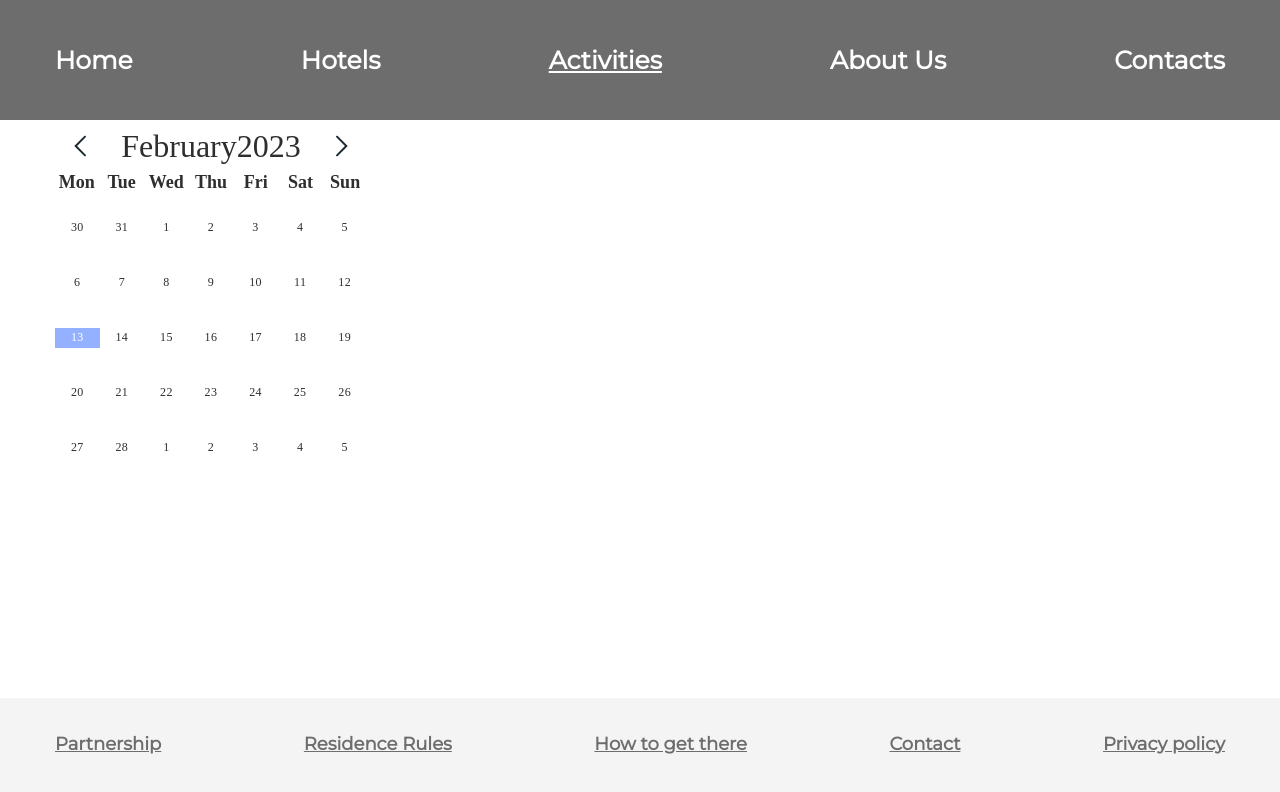
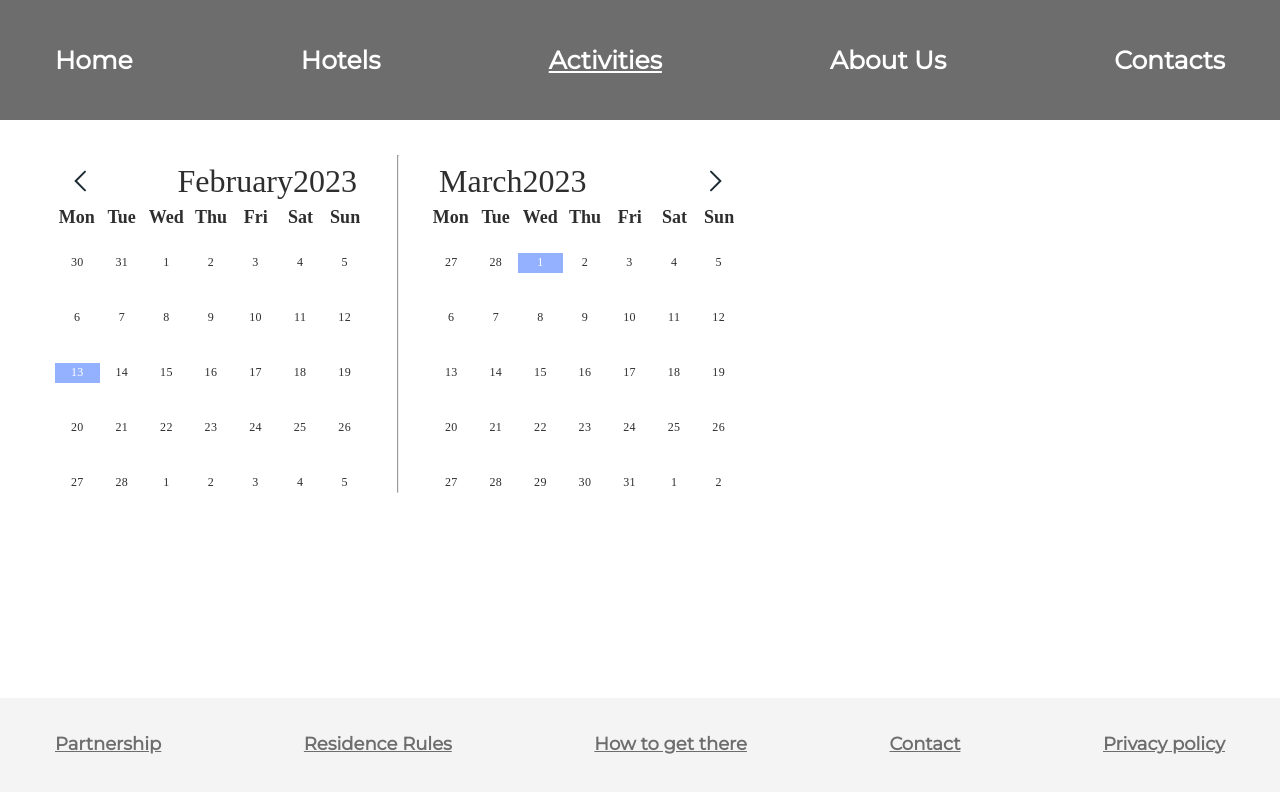
Before and after one commit to Markito97/tourism-aggregator, a React app in the folder client/: page /activities in a window 1280 px wide. Shown: the top 792 px of the page. Built offline with nearby package versions, Linux system fonts and the light colour scheme; a web font is replaced by a local one.

Commit message:
добавил переключение между месяцами

```diff
--- a/client/src/components/DataRangePicker/DataRangePicker.module.css
+++ b/client/src/components/DataRangePicker/DataRangePicker.module.css
@@ -1,3 +1,9 @@
+.container {
+  padding-top: 35px;
+  display: flex;
+  column-gap: 30px;
+}
+
 .calendar {
   width: 312px;
   border-radius: 5px;
--- a/client/src/components/DataRangePicker/DataRangePicker.tsx
+++ b/client/src/components/DataRangePicker/DataRangePicker.tsx
@@ -1,66 +1,81 @@
 import { useCalendar } from '../../hooks/useCalendar'
-import React, { FC } from 'react'
-import { checkDateIsEqual } from '../../utils/date/index'
-
+import React, { FC, useState } from 'react'
+import { checkDateIsEqual, formatDate } from '../../utils/date/index'
 import styles from './DataRangePicker.module.css'
 import { ChevronLeft } from '../../assets/icons/ChevronLeft'
 import { ChevronRight } from '../../assets/icons/ChevronRight'
 
 interface CalendarProps {
   locale?: string
-  selectedDate: Date
-  selectDate: (date: Date) => void
   firstWeekDayNumber?: number
 }
 
 export const DataRangePicker: FC<CalendarProps> = ({
   locale = 'default',
-  selectedDate: date,
-  selectDate,
   firstWeekDayNumber = 2,
 }) => {
-  const { functions, state } = useCalendar({
+  var somedate = new Date()
+  somedate.setMonth(somedate.getMonth() + 1, 30)
+  somedate.setDate(1)
+  const [currentMonths, setCurrentMonths] = useState(new Date())
+  const [nextMoths, setNextMoths] = useState(somedate)
+
+  const [startDate, setStartDate] = useState()
+  const [endDate, setEndDate] = useState()
+
+  console.log(startDate)
+  console.log(endDate)
+
+  const [dateBegin, dateBeginHandlers]: any = useCalendar({
     locale,
-    selectedDate: date,
+    date: currentMonths,
     firstWeekDayNumber,
   })
 
-  console.log(state)
+  const [dateEnd, dateEndHandlers] = useCalendar({
+    locale,
+    date: nextMoths,
+    firstWeekDayNumber,
+  })
+
+  console.log(dateBegin)
 
   return (
+    <div className={styles.container}>
       <div className={styles.calendar}>
+        {/* <div>{formatDate(startDate, 'DD MM YYYY')}</div> */}
         <div className={styles.calendar__header}>
-        <ChevronLeft onClick={() => functions.onClickArrow('left')} />
+          <ChevronLeft onClick={() => dateBeginHandlers.onClickArrow('left')} />
           <div>
-          {state.monthesNames[state.selectedMonth.monthIndex].month}
-          {state.selectedYear}
+            {dateBegin.monthesNames[dateBegin.selectedMonth.monthIndex].month}
+            {dateBegin.selectedYear}
           </div>
-        <ChevronRight onClick={() => functions.onClickArrow('right')} />
         </div>
         <div className="calendar__body">
           <>
             <div className={styles.calendarDaysNames}>
-            {state.weekDaysNames.map((weekDaysName) => (
+              {dateBegin.weekDaysNames.map((weekDaysName: any) => (
                 <div key={weekDaysName.dayShort}>{weekDaysName.dayShort}</div>
               ))}
             </div>
             <div style={{ paddingTop: '25px' }}>
               <div className={styles.calendarDays}>
-              {state.calendarDays.map((day) => {
+                {dateBegin.calendarDays.map((day: any) => {
                   const isSelectedDay = checkDateIsEqual(
                     day.date,
-                  state.selectedDay.date
+                    dateBegin.selectedDay.date
                   )
 
                   const isAdditionalDay =
-                  day.monthIndex !== state.selectedMonth.monthIndex
+                    day.monthIndex !== dateBegin.selectedMonth.monthIndex
 
                   return (
                     <div
                       key={`${day.dayNumber}-${day.monthIndex}`}
                       onClick={() => {
-                      functions.setSelectedDay(day)
-                      selectDate(day.date)
+                        dateBeginHandlers.setSelectedDay(day)
+                        // тут выбор текущей даты
+                        setStartDate(day.date)
                       }}
                       className={[
                         `${styles.calendarDay}`,
@@ -77,5 +92,62 @@ export const DataRangePicker: FC<CalendarProps> = ({
           </>
         </div>
       </div>
+      <hr />
+      <div className={styles.calendar}>
+        {/* <div>{formatDate(endDate, 'DD MM YYYY')}</div> */}
+        <div className={styles.calendar__header}>
+          <div>
+            {dateEnd.monthesNames[dateEnd.selectedMonth.monthIndex].month}
+            {dateEnd.selectedYear}
+          </div>
+          <ChevronRight
+            onClick={() => {
+              dateEndHandlers.onClickArrow('right')
+              dateBeginHandlers.onClickArrow('right')
+            }}
+          />
+        </div>
+        <div className="calendar__body">
+          <>
+            <div className={styles.calendarDaysNames}>
+              {dateEnd.weekDaysNames.map((weekDaysName: any) => (
+                <div key={weekDaysName.dayShort}>{weekDaysName.dayShort}</div>
+              ))}
+            </div>
+            <div style={{ paddingTop: '25px' }}>
+              <div className={styles.calendarDays}>
+                {dateEnd.calendarDays.map((day: any) => {
+                  const isSelectedDay = checkDateIsEqual(
+                    day.date,
+                    dateEnd.selectedDay.date
+                  )
+
+                  const isAdditionalDay =
+                    day.monthIndex !== dateEnd.selectedMonth.monthIndex
+
+                  return (
+                    <div
+                      key={`${day.dayNumber}-${day.monthIndex}`}
+                      onClick={() => {
+                        dateEndHandlers.setSelectedDay(day)
+                        // тут выбор текущей даты
+                        setEndDate(day.date)
+                      }}
+                      className={[
+                        `${styles.calendarDay}`,
+                        isSelectedDay ? `${styles.calendarSelected}` : '',
+                        isAdditionalDay ? 'calendar__additional__day' : '',
+                      ].join(' ')}
+                    >
+                      {day.dayNumber}
+                    </div>
+                  )
+                })}
+              </div>
+            </div>
+          </>
+        </div>
+      </div>
+    </div>
   )
 }
--- a/client/src/hooks/useCalendar.ts
+++ b/client/src/hooks/useCalendar.ts
@@ -10,7 +10,7 @@ import {
 
 interface UseCalendarParams {
   locale?: string
-  selectedDate: Date
+  date: Date
   firstWeekDayNumber?: number
 }
 
@@ -18,7 +18,7 @@ const DAYS_IN_WEEK = 7
 
 export const useCalendar = ({
   locale = 'default',
-  selectedDate: date,
+  date,
   firstWeekDayNumber = 2,
 }: UseCalendarParams) => {
   const [selectedDay, setSelectedDay] = useState(createDate({ date }))
@@ -35,8 +35,6 @@ export const useCalendar = ({
     () => getWeekDaysNames(firstWeekDayNumber, locale),
     []
   )
-
-  console.log(monthesNames)
 
   const days = useMemo(
     () => selectedMonth.createMonthDays(),
@@ -79,6 +77,7 @@ export const useCalendar = ({
 
     for (let i = 0; i < numberOfPrevDays; i += 1) {
       const inverted = numberOfPrevDays - i
+      console.log(inverted)
       result[i] = prevMonthDays[prevMonthDays.length - inverted]
     }
 
@@ -97,6 +96,8 @@ export const useCalendar = ({
     ) {
       result[i] = nextMonthDays[i - totalCalendarDays + numberOfNextDays]
     }
+
+    console.log(result)
 
     return result
   }, [selectedMonth.year, selectedMonth.monthIndex, selectedYear])
@@ -125,8 +126,8 @@ export const useCalendar = ({
     )
   }
 
-  return {
-    state: {
+  return [
+    {
       calendarDays,
       weekDaysNames,
       monthesNames,
@@ -134,10 +135,10 @@ export const useCalendar = ({
       selectedMonth,
       selectedYear,
     },
-    functions: {
+    {
       onClickArrow,
       setSelectedDay,
       setSelectedYear,
     },
-  }
+  ]
 }
--- a/client/src/pages/Activities.tsx
+++ b/client/src/pages/Activities.tsx
@@ -2,14 +2,5 @@ import React from 'react'
 import { DataRangePicker } from '../components/DataRangePicker/DataRangePicker'
 
 export const Activities = (): JSX.Element => {
-  const [selectedDate, setSelectedDay] = React.useState(new Date())
-
-  console.log(selectedDate)
-
-  return (
-    <DataRangePicker
-      selectedDate={selectedDate}
-      selectDate={(date) => setSelectedDay(date)}
-    />
-  )
+  return <DataRangePicker />
 }
--- a/client/src/utils/date/createYear.ts
+++ /dev/null
@@ -1,39 +0,0 @@
-import { createDate } from './createDate'
-import { createMonth } from './createMonth'
-
-interface CreateYearParams {
-  year?: number
-  locale?: string
-  monthNumber?: number
-}
-
-export const createYear = (params?: CreateYearParams) => {
-  const locale = params?.locale ?? 'default'
-
-  const monthCount = 12
-  const today = createDate()
-
-  const year = params?.year ?? today.year
-  const monthNumber = params?.monthNumber ?? today.monthNumber
-
-  const month = createMonth({ date: new Date(year, monthNumber - 1), locale })
-
-  const getMonthDays = (monthIndex: number) =>
-    createMonth({ date: new Date(year, monthIndex), locale }).createMonthDays()
-
-  const createYearMonthes = () => {
-    const monthes = []
-
-    for (let i = 0; i <= monthCount - 1; i += 1) {
-      monthes[i] = getMonthDays(i)
-    }
-
-    return monthes
-  }
-
-  return {
-    createYearMonthes,
-    month,
-    year,
-  }
-}
--- a/client/src/utils/date/index.ts
+++ b/client/src/utils/date/index.ts
@@ -3,7 +3,6 @@ export * from './formatDate'
 export * from './getMonthsNames'
 export * from './getWeekDaysNames'
 export * from './getWeekNumber'
-export * from './createYear'
 export * from './createMonth'
 export * from './getMonthNumberOfDays'
 export * from './checkDateIsEqual'
```
Also changed, not shown: client/src/utils/date/getDaysNames.ts (deleted, +0 -27 lines). Lines whose indentation alone changed are shown as unchanged.
